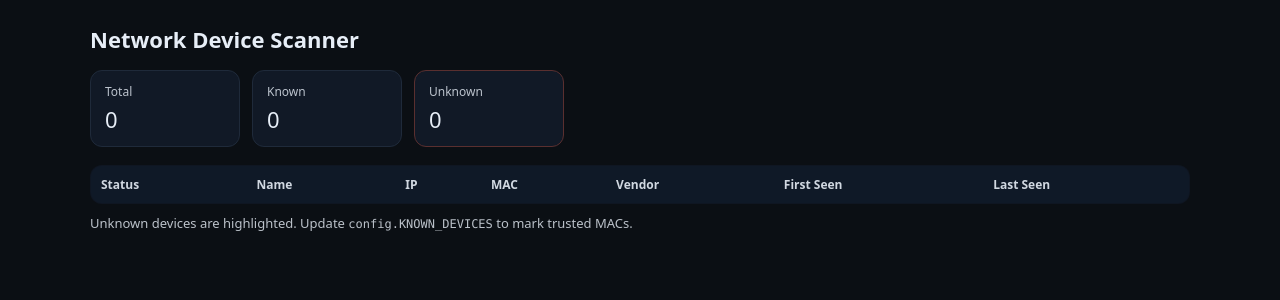
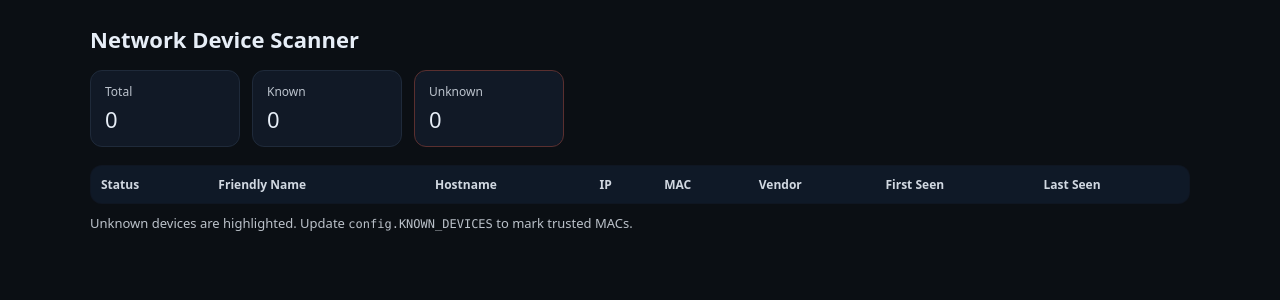
Before and after one commit to jman-c/network-scanner, a Flask app: page / in a window 1280 px wide. Shown: the top 300 px of the page. Run offline with Flask 3, Linux system fonts and the light colour scheme; data that the repository does not hold is empty; parts of the project's set-up code (start-up, migrations or seed data) failed here and were passed over.

Commit message:
added hostname and friendly name

```diff
--- a/app.py
+++ b/app.py
@@ -5,19 +5,12 @@ from flask import Flask, jsonify, render_template
 import config
 from scanner import scan_many
 from store import DeviceStore
-from vendor import load_oui_file, vendor_lookup
-
-from driver_check import npcap_installed, install_npcap
+from vendor import vendor_lookup
+from hostname import reverse_dns
 
 app = Flask(__name__)
 store = DeviceStore()
 
-# Load OUI mapping once (if using local)
-OUI_MAP = load_oui_file(config.LOCAL_OUI_PATH)
-
-
-def resolve_vendor(mac: str) -> str:
-    return vendor_lookup(mac)
 
 def is_known(mac: str):
     mac = mac.lower()
@@ -25,46 +18,72 @@ def is_known(mac: str):
         return True, config.KNOWN_DEVICES[mac]
     return False, None
 
+
+def resolve_vendor(mac: str) -> str:
+    return vendor_lookup(mac)
+
+
 def scan_loop():
+    backoff = config.SCAN_INTERVAL_SEC
+
     while True:
         try:
-            rows = scan_many(config.SCAN_CIDRS, iface=getattr(config, "SCAN_IFACE", None))
-            print(f"[scan_loop] iface={getattr(config, 'SCAN_IFACE', None)} cidrs={config.SCAN_CIDRS} -> {len(rows)} devices")
+            iface = getattr(config, "SCAN_IFACE", None)
+            rows = scan_many(config.SCAN_CIDRS, iface=iface)
+
+            print(f"[scan_loop] iface={iface} cidrs={config.SCAN_CIDRS} -> found {len(rows)} devices")
+
             for r in rows:
                 mac = r["mac"]
-                known, name = is_known(mac)
+                ip = r["ip"]
+
+                # Check if device is known
+                known, friendly_name = is_known(mac)
+
+                # Vendor lookup
                 vendor = resolve_vendor(mac)
-                store.upsert(ip=r["ip"], mac=mac, vendor=vendor, known=known, name=name)
+
+                # Hostname detection
+                hostname = reverse_dns(ip)
+
+                # Optional fallback: use hostname as friendly name
+                if not friendly_name and hostname:
+                    friendly_name = hostname
+
+                store.upsert(
+                    ip=ip,
+                    mac=mac,
+                    vendor=vendor,
+                    known=known,
+                    friendly_name=friendly_name,
+                    hostname=hostname,
+                )
+
+            backoff = config.SCAN_INTERVAL_SEC  # reset on success
+
         except Exception as e:
-            # In production, log this properly
-            print(f"[scan_loop] error: {e}")
-        time.sleep(config.SCAN_INTERVAL_SEC)
+            msg = str(e)
+            print(f"[scan_loop] error: {msg}")
+            backoff = min(backoff * 2, 300)  # exponential backoff up to 5 minutes
+
+        time.sleep(backoff)
+
 
 @app.route("/")
 def dashboard():
     return render_template("dashboard.html")
 
+
 @app.route("/api/devices")
 def api_devices():
     return jsonify({"devices": store.all(), "summary": store.summary()})
+
 
 def start_background_scanner():
     t = threading.Thread(target=scan_loop, daemon=True)
     t.start()
 
+
 if __name__ == "__main__":
-    if not npcap_installed():
-        print("Npcap not found.")
-
-        choice = input("Install Npcap now? (y/n): ")
-
-        if choice.lower() == "y":
-            install_npcap()
-            print("Please restart the program after installation.")
-            exit()
-        else:
-            print("Scanner will not function without Npcap.")
-            exit()
     start_background_scanner()
-    # For LAN use; in production use gunicorn and bind appropriately
     app.run(host="0.0.0.0", port=5000, debug=True)
--- a/store.py
+++ b/store.py
@@ -8,19 +8,29 @@ class Device:
     ip: str
     mac: str
     vendor: str
+    hostname: Optional[str]
+    friendly_name: Optional[str]
     first_seen: str
     last_seen: str
     known: bool
-    name: Optional[str] = None
 
 class DeviceStore:
     def __init__(self):
         self._lock = Lock()
         self._devices: Dict[str, Device] = {}  # key by MAC
 
-    def upsert(self, ip: str, mac: str, vendor: str, known: bool, name: Optional[str]):
+    def upsert(
+        self,
+        ip: str,
+        mac: str,
+        vendor: str,
+        known: bool,
+        friendly_name: Optional[str],
+        hostname: Optional[str],
+    ):
         now = datetime.utcnow().isoformat(timespec="seconds") + "Z"
         mac = mac.lower()
+
         with self._lock:
             if mac in self._devices:
                 d = self._devices[mac]
@@ -28,16 +38,20 @@ class DeviceStore:
                 d.vendor = vendor
                 d.last_seen = now
                 d.known = known
-                d.name = name
+                d.friendly_name = friendly_name
+                # Only update hostname if we got a non-empty value
+                if hostname:
+                    d.hostname = hostname
             else:
                 self._devices[mac] = Device(
                     ip=ip,
                     mac=mac,
                     vendor=vendor,
+                    hostname=hostname,
+                    friendly_name=friendly_name,
                     first_seen=now,
                     last_seen=now,
                     known=known,
-                    name=name,
                 )
 
     def all(self):
--- a/templates/dashboard.html
+++ b/templates/dashboard.html
@@ -19,7 +19,8 @@
       <thead>
         <tr>
           <th>Status</th>
-          <th>Name</th>
+          <th>Friendly Name</th>
+          <th>Hostname</th>
           <th>IP</th>
           <th>MAC</th>
           <th>Vendor</th>
@@ -30,7 +31,9 @@
       <tbody></tbody>
     </table>
 
-    <p class="hint">Unknown devices are highlighted. Update <code>config.KNOWN_DEVICES</code> to mark trusted MACs.</p>
+    <p class="hint">
+      Unknown devices are highlighted. Update <code>config.KNOWN_DEVICES</code> to mark trusted MACs.
+    </p>
   </div>
 
 <script>
@@ -50,21 +53,24 @@ async function refresh() {
     .forEach(d => {
       const tr = document.createElement("tr");
       tr.className = d.known ? "known" : "unknown";
+
       tr.innerHTML = `
         <td>${d.known ? "KNOWN" : "UNKNOWN"}</td>
-        <td>${d.name || ""}</td>
+        <td>${d.friendly_name || ""}</td>
+        <td>${d.hostname || ""}</td>
         <td>${d.ip}</td>
         <td><code>${d.mac}</code></td>
         <td>${d.vendor}</td>
         <td><code>${d.first_seen}</code></td>
         <td><code>${d.last_seen}</code></td>
       `;
+
       tbody.appendChild(tr);
     });
 }
 
 refresh();
-setInterval(refresh, 3000);
+setInterval(refresh, 5000);
 </script>
 </body>
 </html>
```
Also changed, not shown: hostname.py (added, +13 -0 lines).
